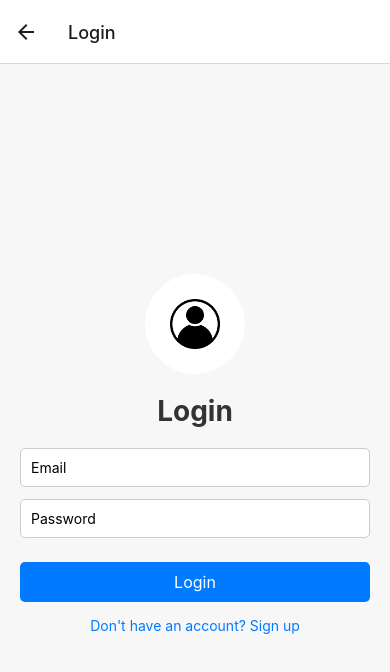
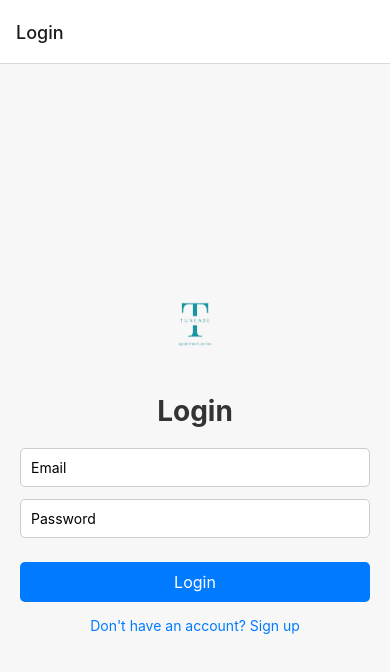
Before and after one commit to TunEase/TunEase, a React Native app in the folder my-app/: screen /Login in a window 390 px wide. Shown: the top 672 px of the page. Built offline with nearby package versions, Linux system fonts and the light colour scheme; no server answers.

Commit message:
updated the auth

```diff
--- a/my-app/App.tsx
+++ b/my-app/App.tsx
@@ -31,8 +31,8 @@ export default function App() {
 
   return (
     <NavigationContainer>
-      {/* <Stack.Navigator initialRouteName={user ? "Home" : "Login"}> */}
-      <Stack.Navigator initialRouteName="Home">
+      <Stack.Navigator initialRouteName={user ? "Home" : "Login"}>
+        {/* <Stack.Navigator initialRouteName="Home"> */}
         <Stack.Screen name="Login" component={Login} />
         <Stack.Screen name="Signup" component={Signup} />
         <Stack.Screen name="Home" component={Home} />
--- a/my-app/components/Auth/login.tsx
+++ b/my-app/components/Auth/login.tsx
@@ -35,7 +35,7 @@ const Login: React.FC<LoginProps> = ({ navigation }) => {
 
   return (
     <View style={styles.container}>
-      <Image source={require("../../assets/log.jpg")} style={styles.logo} />
+      <Image source={require("../../assets/TUN.png")} style={styles.logo} />
       <Text style={styles.title}>Login</Text>
       {error && <Text style={styles.errorText}>{error}</Text>}
       <TextInput
```
Also changed, not shown: my-app/assets/TUN.png (added).
